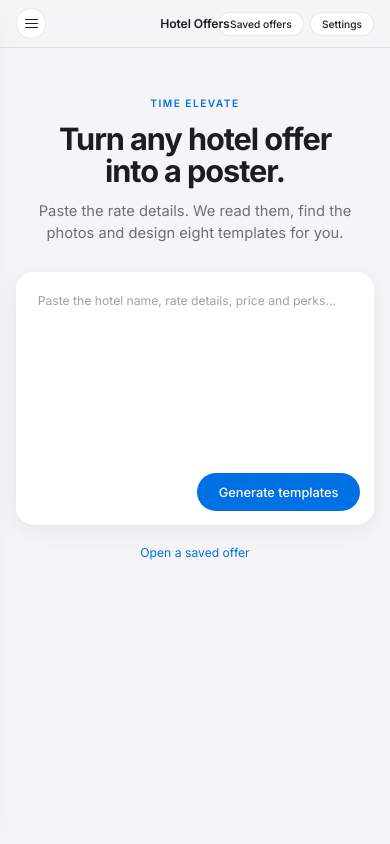
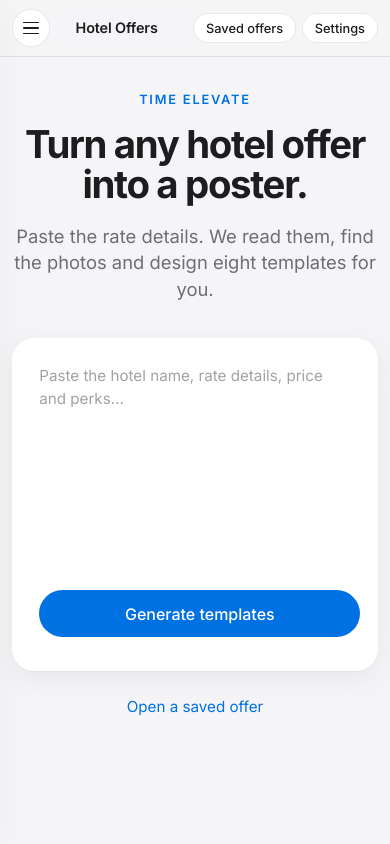
Before and after one commit to adiii0209/Flight-Query-Parser, a Flask app: page /hotel-offers in a window 390 px wide. Run offline with Flask 3, Linux system fonts and the light colour scheme; a user stored in the database is signed in; data that the repository does not hold is empty; some libraries are stand-ins or nearby versions.

Commit message:
Hotel Offers: fix phone layout (opt out of body zoom), header collision, export sizing, badge spacing
Co-Authored-By: Claude Sonnet 5.5 <noreply@anthropic.com>

```diff
--- a/hotel_offers/static/hotel_offers.css
+++ b/hotel_offers/static/hotel_offers.css
@@ -180,3 +180,26 @@ button,input,select,textarea{font-family:inherit}
 .si-name{border:1px solid transparent;background:transparent;border-radius:8px;padding:.25rem .4rem;margin:0 0 0 -.4rem;font-size:.92rem;font-weight:500;color:var(--text);width:100%}
 .si-name:hover{background:#ececf0}
 .si-name:focus{outline:none;background:#fff;border-color:var(--blue)}
+
+/* phones: the app's dashboard.css sets body{zoom:.8} below 600px, which skews measuring and image export. Opt this page out. */
+@media(max-width:600px){
+  body{zoom:1}
+  .sidebar,.sidebar-overlay{height:100dvh!important}
+  .app-header{padding:.5rem .75rem}
+  .header-brand{position:static;transform:none;flex:1;padding-left:.6rem;text-align:left;font-size:.9rem}
+  .header-actions{gap:.35rem}
+  .header-actions .pill{padding:.38rem .75rem}
+  #app{padding:0 .75rem 2.5rem}
+  .stage-paste{padding-top:4vh}
+  .paste-bar{flex-direction:column-reverse;align-items:stretch}
+  .paste-bar .pill{width:100%}
+  .studio-bar{top:3.2rem;border-radius:16px}
+  .offer-name{flex-basis:100%;order:-1}
+  .export{width:100%}
+  .export .primary{margin-left:auto}
+  .editor{padding:1.1rem}
+  .ho-gallery{grid-template-columns:1fr}
+  .gallery-wrap{order:-1}
+  .ho-modal.drawer .ho-dialog{border-radius:20px 0 0 20px}
+  .ho-grid3{grid-template-columns:1fr 1fr 1fr;gap:.45rem}
+}
--- a/hotel_offers/static/hotel_offers.js
+++ b/hotel_offers/static/hotel_offers.js
@@ -280,7 +280,8 @@
   function layoutScale() {
     TEMPLATES.forEach(t => {
       const card = cards.get(t.id), view = $('.ho-tpl-view', card), box = $('.ho-tpl-scale', card);
-      const avail = view.clientWidth - 20;
+      const cs = getComputedStyle(view);
+      const avail = view.clientWidth - parseFloat(cs.paddingLeft) - parseFloat(cs.paddingRight);
       if (avail <= 0) return;
       const k = avail / t.w;
       box.style.width = t.w * k + 'px'; box.style.height = t.h * k + 'px';
@@ -316,9 +317,10 @@
   async function renderCanvas(t) {
     const d = posterData();
     const host = document.createElement('div');
-    host.style.cssText = 'position:fixed;left:-30000px;top:0';
+    // Attach outside <body> (apps may zoom body on phones) and behind the page; layout is sized by the poster itself.
+    host.style.cssText = `position:fixed;left:0;top:0;width:${t.w}px;height:${t.h}px;z-index:-1;pointer-events:none`;
     host.innerHTML = t.render(d);
-    document.body.appendChild(host);
+    document.documentElement.appendChild(host);
     try {
       if (document.fonts && document.fonts.ready) await document.fonts.ready;
       const el = host.firstElementChild;
@@ -328,7 +330,7 @@
         [W, H] = size.split('x').map(Number);
         k = Math.min(W / t.w, H / t.h);
       }
-      const shot = await html2canvas(el, { scale: k, useCORS: true, backgroundColor: null, logging: false });
+      const shot = await html2canvas(el, { scale: k, useCORS: true, backgroundColor: null, logging: false, width: t.w, height: t.h, windowWidth: t.w, windowHeight: t.h, x: 0, y: 0, scrollX: 0, scrollY: 0 });
       const out = document.createElement('canvas');
       out.width = W; out.height = H;
       const ctx = out.getContext('2d');
--- a/hotel_offers/static/posters.js
+++ b/hotel_offers/static/posters.js
@@ -86,7 +86,7 @@
   T.push({
     id: 'arch-offer', name: 'Arch · Offer headline', w: 902, h: 1743, slots: [{ key: 'hero', label: 'Arch photo', orient: 'portrait' }],
     render(d) {
-      const head = d.offer_headline ? A('left:76px;top:567px;width:310px', 'po-badge', 'Special offer') + headlineBlock(d, 76, 626, 400, 128) : '';
+      const head = d.offer_headline ? A('left:76px;top:567px;width:310px', 'po-badge', 'Special offer') + headlineBlock(d, 76, 652, 400, 128) : '';
       return root('t1', 902, 1743,
         A('left:490px;top:118px;width:412px;height:1366px;border-radius:206px 206px 0 0;background:linear-gradient(90deg,#eadfcb,#f6efe2);box-shadow:inset 0 0 40px rgba(120,90,40,.18)') +
         PH(d, 'hero', 'left:524px;top:150px;width:378px;height:1334px;border-radius:174px 174px 0 0') +
@@ -229,7 +229,7 @@
       const per = d.perks.slice(0, 4).map((p, i) => A(`left:${cols[i] - 120}px;top:1268px;width:240px;display:flex;flex-direction:column;align-items:center;text-align:center`, '',
         `${perk(d, p, { plain: true, ico: 54, swap: true })}${perkLabel(p, 'margin-top:14px;font-size:17px;color:#f1e9da;letter-spacing:.16em')}`)).join('');
       const divs = [268, 515, 748].map(x => A(`left:${x}px;top:1290px;width:2px;height:86px;background:#b98f45;opacity:.55`)).join('');
-      const head = d.offer_headline ? A('left:66px;top:474px;width:236px', 'po-badge', 'Special offer') + headlineBlock(d, 66, 530, 560, 112) : '';
+      const head = d.offer_headline ? A('left:66px;top:474px;width:236px', 'po-badge', 'Special offer') + headlineBlock(d, 66, 556, 560, 112) : '';
       return root('t7', 1024, 1536,
         PH(d, 'hero', 'left:0;top:0;width:1024px;height:1160px') +
         A('left:0;top:0;width:1024px;height:900px;background:linear-gradient(90deg,rgba(244,238,228,.93) 0%,rgba(244,238,228,.8) 38%,rgba(244,238,228,0) 72%)') +
```
